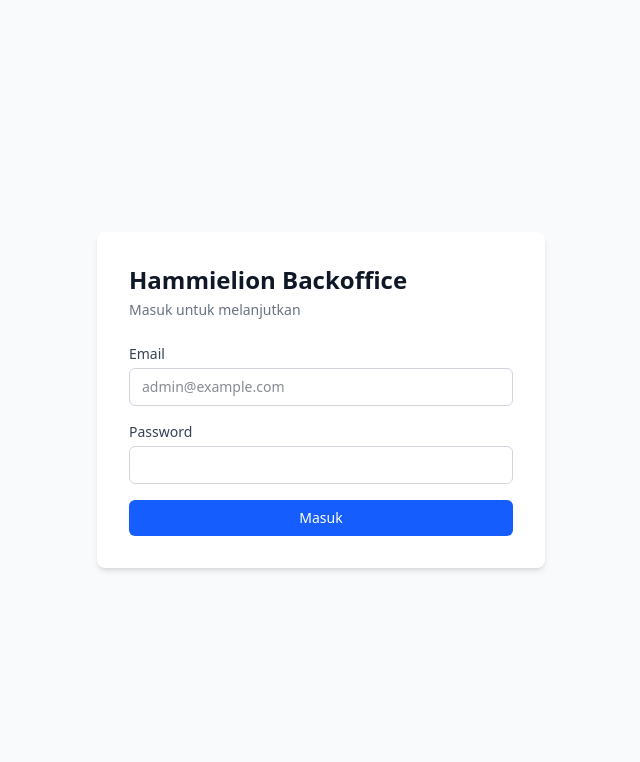
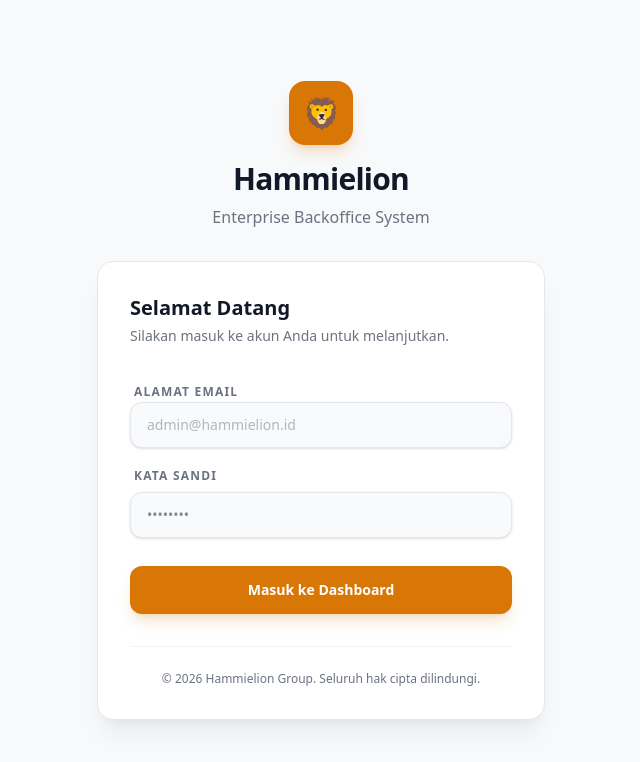
Before and after one commit to hammielionpetshop/monorepo, a Next.js app in the folder apps/backoffice/: page /login in a window 1280 px wide. Shown: the top 762 px of the page, without its empty margins (319-959 px from the left). Built offline with nearby package versions, Linux system fonts and the light colour scheme.

Commit message:
feat(bo): refine login UI with premium design and theme support

```diff
--- a/apps/backoffice/app/(auth)/login/page.tsx
+++ b/apps/backoffice/app/(auth)/login/page.tsx
@@ -40,23 +40,40 @@ export default function LoginPage() {
   }
 
   return (
-    <div className="min-h-screen flex items-center justify-center bg-gray-50">
-      <div className="bg-white p-8 rounded-lg shadow-md w-full max-w-md">
-        <div className="mb-6">
-          <h1 className="text-2xl font-bold text-gray-900">Hammielion Backoffice</h1>
-          <p className="text-sm text-gray-500 mt-1">Masuk untuk melanjutkan</p>
+    <div className="min-h-screen flex items-center justify-center bg-muted/30 p-4">
+      <div className="w-full max-w-md">
+        {/* Logo/Branding Area */}
+        <div className="text-center mb-8">
+          <div className="inline-flex items-center justify-center w-16 h-16 rounded-2xl bg-primary shadow-lg shadow-primary/20 mb-4">
+            <span className="text-3xl">🦁</span>
+          </div>
+          <h1 className="text-3xl font-extrabold text-foreground tracking-tight">
+            Hammielion
+          </h1>
+          <p className="text-muted-foreground mt-2 font-medium">
+            Enterprise Backoffice System
+          </p>
+        </div>
+
+        <div className="bg-card p-8 rounded-2xl border border-border shadow-xl shadow-black/5">
+          <div className="mb-8">
+            <h2 className="text-xl font-bold text-card-foreground">Selamat Datang</h2>
+            <p className="text-sm text-muted-foreground mt-1">
+              Silakan masuk ke akun Anda untuk melanjutkan.
+            </p>
           </div>
 
           {error && (
-          <div className="mb-4 p-3 bg-red-50 border border-red-200 rounded-md text-red-700 text-sm">
+            <div className="mb-6 p-4 bg-destructive/10 border border-destructive/20 rounded-xl text-destructive text-sm font-semibold flex items-center gap-3">
+              <span className="text-lg">⚠️</span>
               {error}
             </div>
           )}
 
-        <form onSubmit={handleSubmit} className="space-y-4">
-          <div>
-            <label htmlFor="email" className="block text-sm font-medium text-gray-700 mb-1">
-              Email
+          <form onSubmit={handleSubmit} className="space-y-5">
+            <div className="space-y-2">
+              <label htmlFor="email" className="text-xs font-bold text-muted-foreground uppercase tracking-widest ml-1">
+                Alamat Email
               </label>
               <input
                 id="email"
@@ -65,15 +82,17 @@ export default function LoginPage() {
                 onChange={e => setEmail(e.target.value)}
                 required
                 autoComplete="email"
-              className="w-full px-3 py-2 border border-gray-300 rounded-md text-sm focus:outline-none focus:ring-2 focus:ring-blue-500 focus:border-transparent"
-              placeholder="admin@example.com"
+                className="w-full px-4 py-3 bg-background border border-input rounded-xl text-sm text-foreground placeholder:text-muted-foreground/50 focus:outline-none focus:ring-2 focus:ring-primary/50 focus:border-primary transition-all shadow-sm"
+                placeholder="admin@hammielion.id"
               />
             </div>
 
-          <div>
-            <label htmlFor="password" className="block text-sm font-medium text-gray-700 mb-1">
-              Password
+            <div className="space-y-2">
+              <div className="flex items-center justify-between ml-1">
+                <label htmlFor="password" className="text-xs font-bold text-muted-foreground uppercase tracking-widest">
+                  Kata Sandi
                 </label>
+              </div>
               <input
                 id="password"
                 type="password"
@@ -81,18 +100,33 @@ export default function LoginPage() {
                 onChange={e => setPassword(e.target.value)}
                 required
                 autoComplete="current-password"
-              className="w-full px-3 py-2 border border-gray-300 rounded-md text-sm focus:outline-none focus:ring-2 focus:ring-blue-500 focus:border-transparent"
+                className="w-full px-4 py-3 bg-background border border-input rounded-xl text-sm text-foreground focus:outline-none focus:ring-2 focus:ring-primary/50 focus:border-primary transition-all shadow-sm"
+                placeholder="••••••••"
               />
             </div>
 
             <button
               type="submit"
               disabled={loading}
-            className="w-full py-2 px-4 bg-blue-600 text-white rounded-md text-sm font-medium hover:bg-blue-700 focus:outline-none focus:ring-2 focus:ring-blue-500 disabled:opacity-50 disabled:cursor-not-allowed transition-colors"
+              className="w-full py-3.5 px-4 bg-primary text-primary-foreground rounded-xl text-sm font-bold hover:opacity-90 active:scale-[0.98] focus:outline-none focus:ring-2 focus:ring-primary focus:ring-offset-2 focus:ring-offset-background disabled:opacity-50 disabled:cursor-not-allowed transition-all shadow-lg shadow-primary/20 mt-2"
             >
-            {loading ? 'Memuat...' : 'Masuk'}
+              {loading ? (
+                <div className="flex items-center justify-center gap-2">
+                  <div className="w-4 h-4 border-2 border-primary-foreground/30 border-t-primary-foreground rounded-full animate-spin" />
+                  Memproses...
+                </div>
+              ) : (
+                'Masuk ke Dashboard'
+              )}
             </button>
           </form>
+
+          <div className="mt-8 pt-6 border-t border-border/50 text-center">
+            <p className="text-xs text-muted-foreground">
+              &copy; {new Date().getFullYear()} Hammielion Group. Seluruh hak cipta dilindungi.
+            </p>
+          </div>
+        </div>
       </div>
     </div>
   )
```
Also changed, not shown: 2 other files (tests, documents, lock files or other folders). Lines whose indentation alone changed are shown as unchanged.
